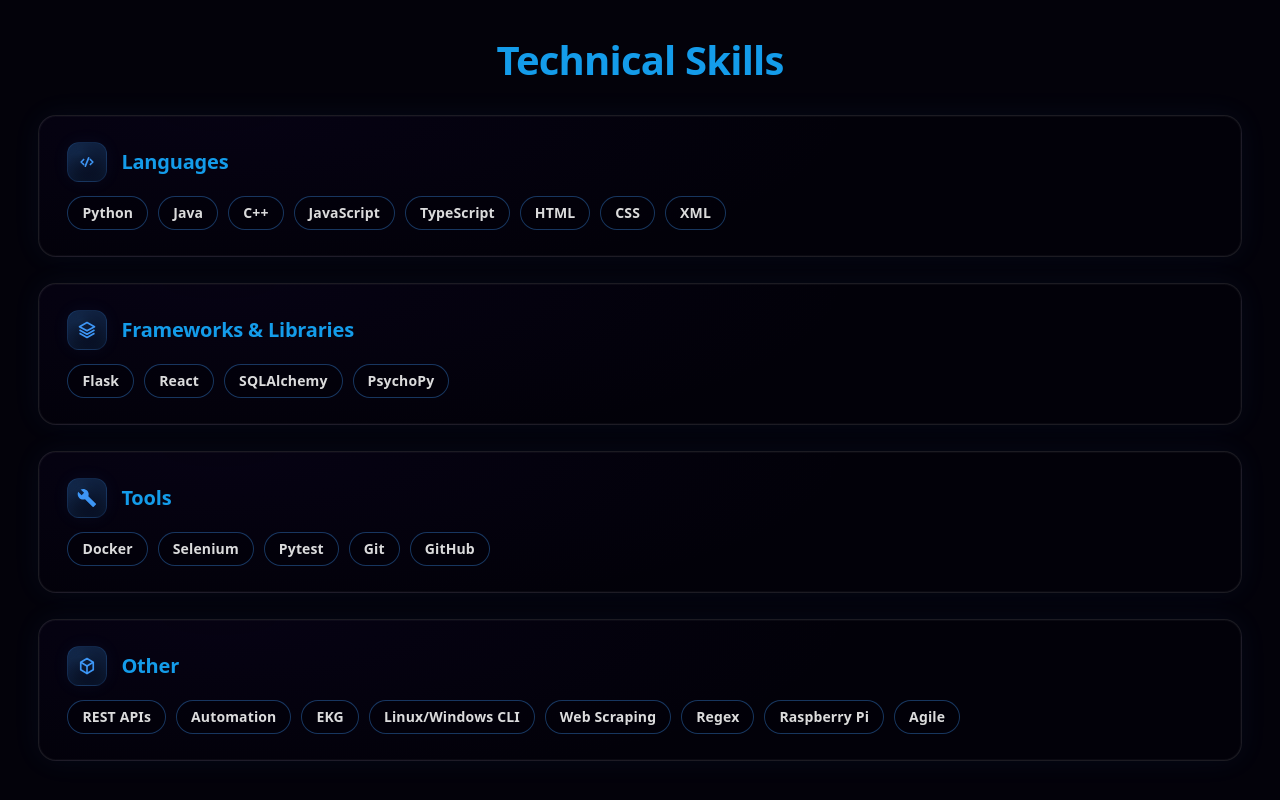
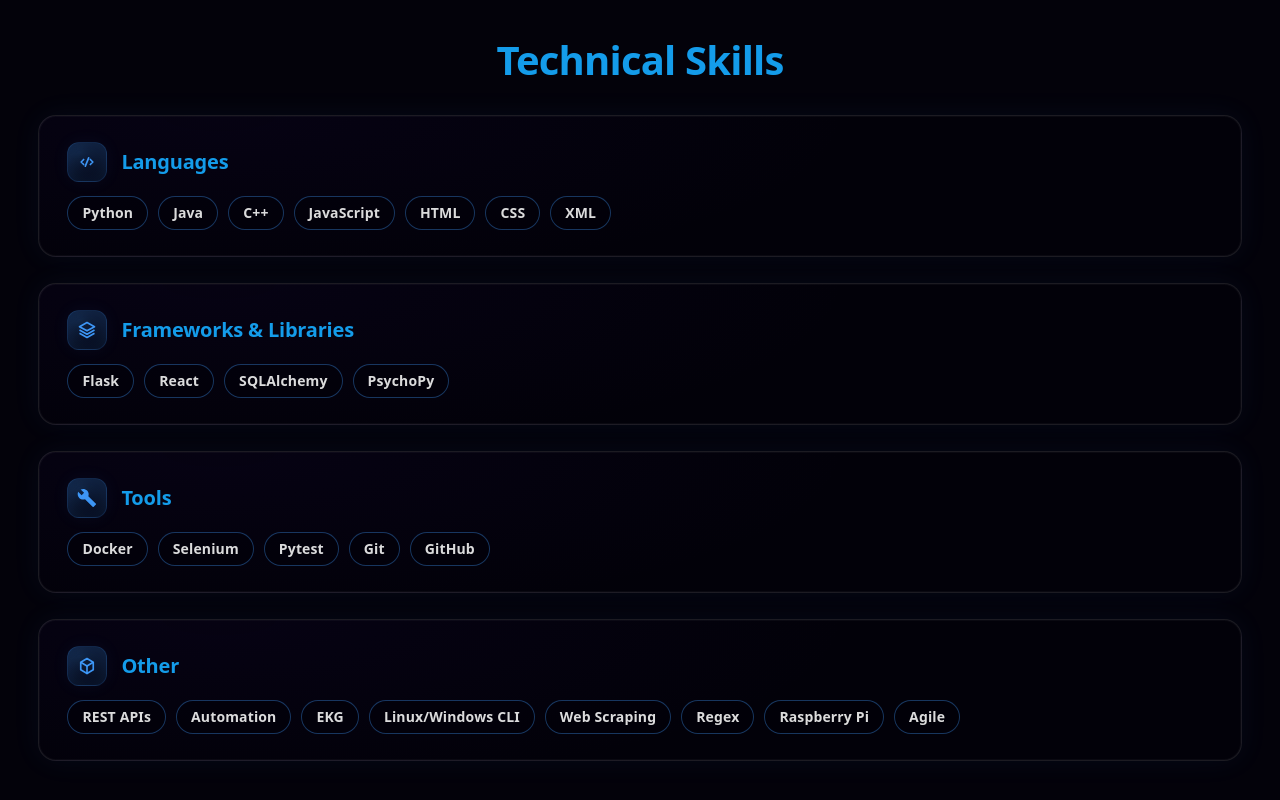
Before and after one commit to sayuj0/portfolio, a React (Vite) app: page / in a window 1280 px wide. Shown: the part 821-1621 px from the top of the page. Built offline with nearby package versions, Linux system fonts and the light colour scheme.

Commit message:
Skills updated

```diff
--- a/src/data/skills.js
+++ b/src/data/skills.js
@@ -4,7 +4,6 @@
     "Java",
     "C++",
     "JavaScript",
-    "TypeScript",
     "HTML",
     "CSS",
     "XML",
```
